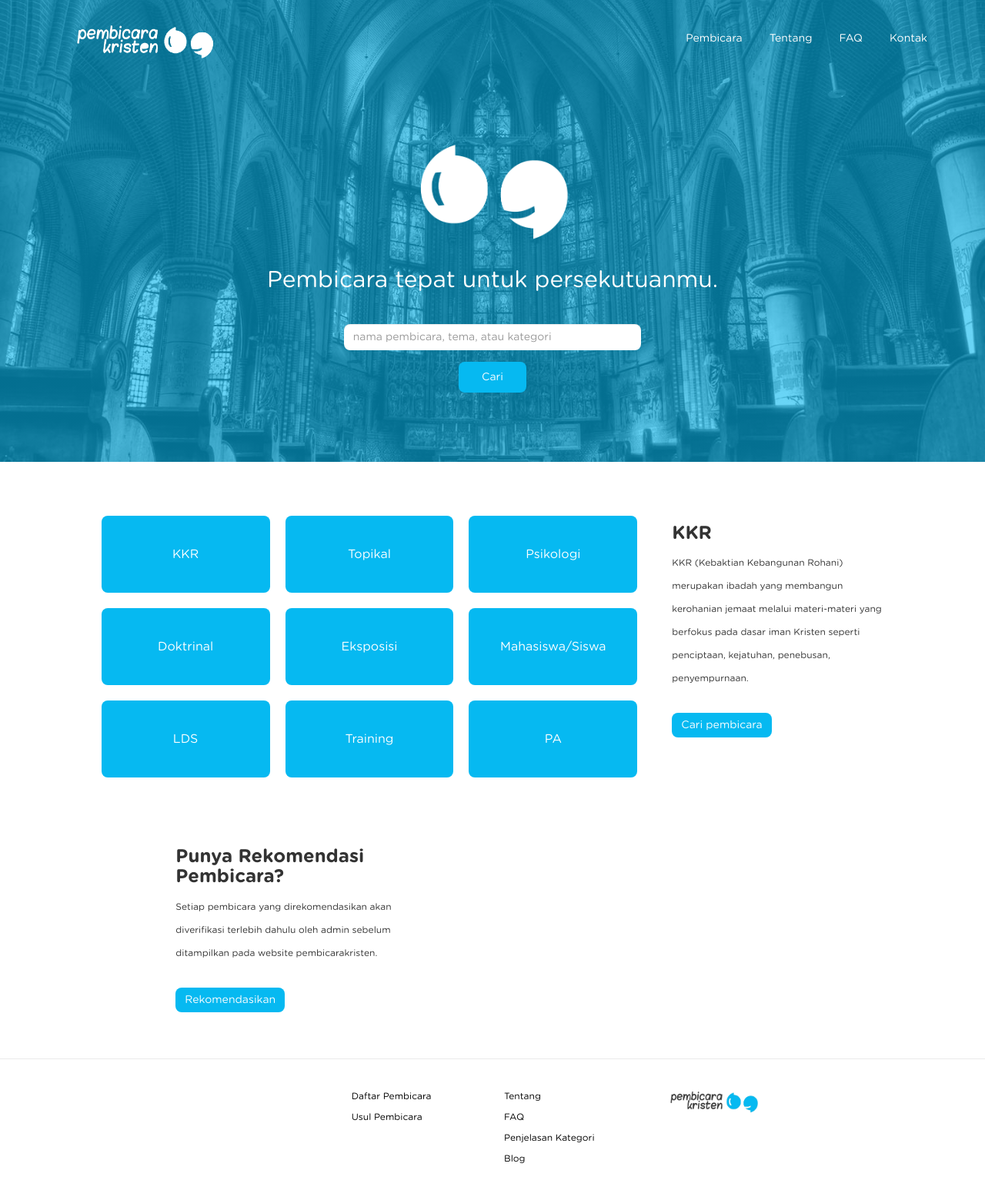
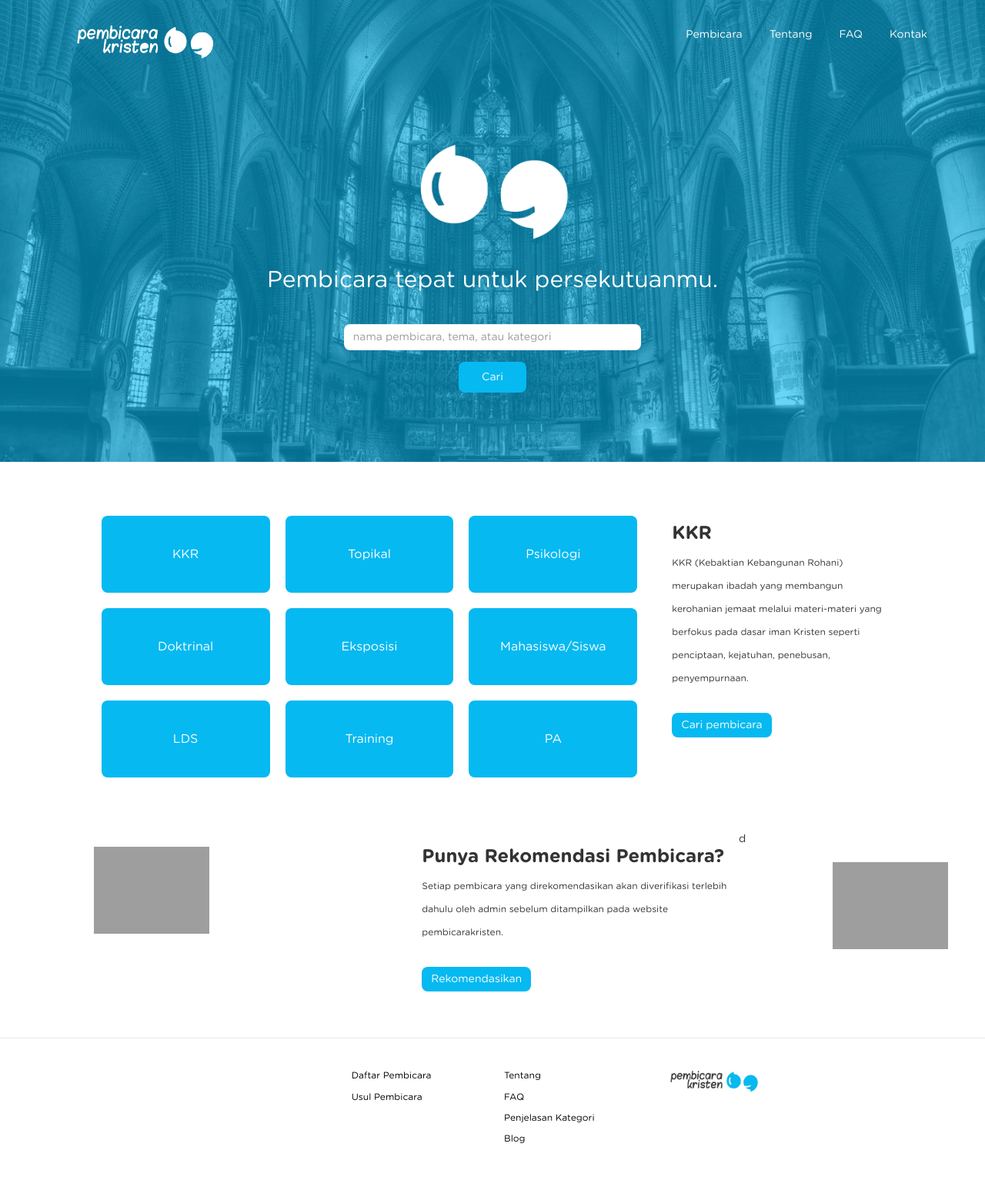
Before and after one commit to kevinchristianwennas/pembicarakristen, a CodeIgniter app: page / in a window 1280 px wide. Shown: the top 1555 px of the page at 77% size. After the commit the page ends 1485 px from the top, so only its background shows below. Run offline with CodeIgniter, Linux system fonts and the light colour scheme; grey boxes are pictures that could not be loaded.

Commit message:
update home

```diff
--- a/application/views/home.php
+++ b/application/views/home.php
@@ -318,11 +318,17 @@
 
             <!-- USUL PEMBICARA SECTION -->
             <div class="row section usulpembicara">
-                <div class="col-md-offset-2 col-md-3 ">
+                <div class="col-md-2 col-md-offset-1 usulpembicara-icon">
+                    <img src="<?=img_url();?>rekomendasi.png" class="img-responsive">
+                </div>d
+                <div class="col-md-offset-2 col-md-4">
                     <h3>Punya Rekomendasi Pembicara?</h3>
                     <p>Setiap pembicara yang direkomendasikan akan diverifikasi terlebih dahulu oleh admin sebelum ditampilkan
                     pada website pembicarakristen.</p>
                     <a class="btn btn-default" role="button" href="/pembicarakristen/usulpembicara">Rekomendasikan</a>
+                </div>
+                <div class="col-md-2 col-md-offset-1 usulpembicara-icon">
+                  <img src="<?=img_url();?>rekomendasi.png" class="img-responsive">
                 </div>
             </div>
 
--- a/assets/css/pembicarakristen.css
+++ b/assets/css/pembicarakristen.css
@@ -58,7 +58,7 @@ nav.navbar-default{
 }
 
 /* desktop size */
-@media screen and (min-width:768px) {
+@media screen and (min-width:767px) {
     nav.navbar-default{
         background: transparent;
     }
@@ -104,9 +104,12 @@ nav.navbar-default{
         margin-top: -25px;
         right: -5px;
     }
+    .navbar-nav>li>a {
+        padding-top: 10px;
+        padding-bottom: 10px;
+    }
 
 }
-
 /* ALL */
 .section{
     margin-bottom: 60px;
@@ -124,11 +127,11 @@ nav.navbar-default{
     width: 100%;
     min-height: 600px;
     background:
-    linear-gradient(
-      rgba(6, 185, 241, 0.6),
-      rgba(6, 185, 241, 0.6)
-    ),
-    url('../img/main-image.jpg');
+        linear-gradient(
+          rgba(6, 185, 241, 0.6),
+          rgba(6, 185, 241, 0.6)
+        ),
+        url('../img/main-image.jpg');
     background-size: cover;
     background-position: center;
 }
@@ -247,6 +250,10 @@ nav.navbar-default{
     font-size: 12px;
 }
 .usulpembicara .btn{
+    margin-top: 20px;
+}
+.usulpembicara-icon img{
+    max-width: 150px;
     margin-top: 20px;
 }
 @media screen and (max-width:991px) {
@@ -559,10 +566,10 @@ nav.navbar-default{
 #modalkomentar .modal-content{
     background-color: #f1f1f1;
 }
-#modalkomentar .button-komentar{
+#modalkomentar .button-komentar, #modalpengunjung .button-pengunjung{
     text-align: center;
 }
-#modalkomentar .button-komentar button{
+#modalkomentar .button-komentar button , #modalpengunjung .button-pengunjung button{
     padding-left: 20px;
     padding-right: 20px;
     line-height: 25px;
```
Also changed, not shown: application/views/pembicara.php (+35 -1 lines).
